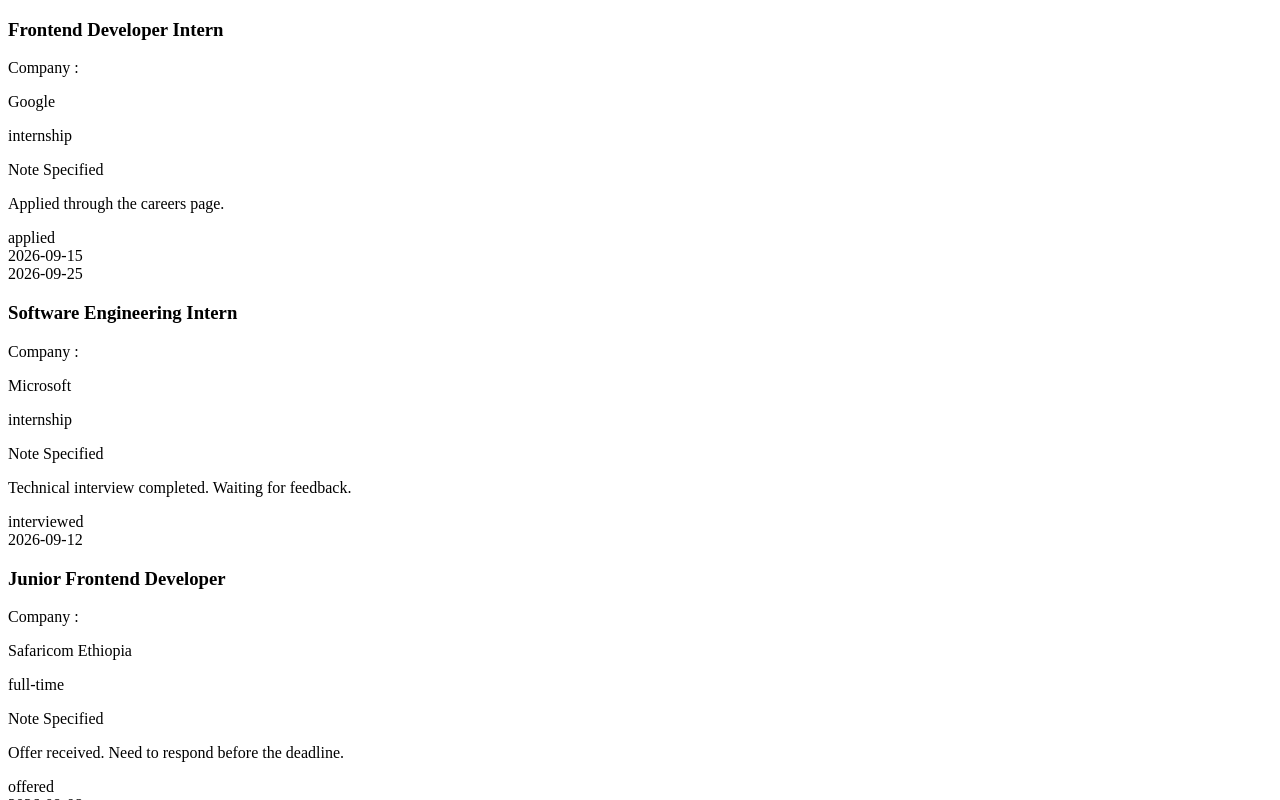
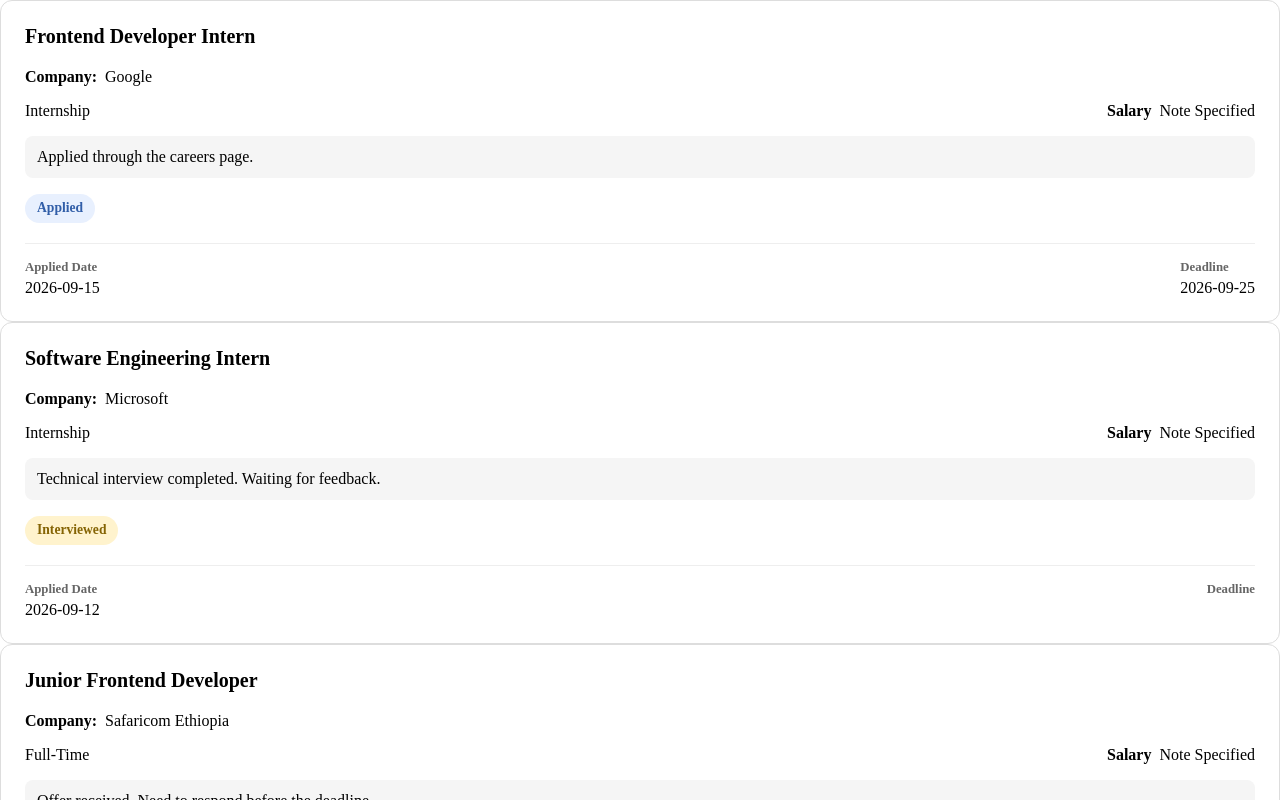
Before and after one commit to Ermi-haimi/job_application_tracker, a React (Vite) app: page / in a window 1280 px wide. Shown: the top 800 px of the page. Built offline with nearby package versions, Linux system fonts and the light colour scheme.

Commit message:
styled application card

```diff
--- a/src/components/applicationCard/ApplicationCard.css
+++ b/src/components/applicationCard/ApplicationCard.css
@@ -0,0 +1,108 @@
+.app-card-wrapper {
+  width: 100%;
+  padding: 1.5rem;
+  border: 1px solid #ddd;
+  border-radius: 12px;
+  background-color: white;
+  box-sizing: border-box;
+}
+
+.app-card-wrapper h3 {
+  margin: 0 0 1.25rem;
+  font-size: 1.25rem;
+}
+
+.company-wrapper {
+  display: flex;
+  gap: 0.5rem;
+  margin-bottom: 1rem;
+}
+
+.company-wrapper p:first-child {
+  font-weight: 600;
+}
+
+.jobtype-salary-wrapper {
+  display: flex;
+  justify-content: space-between;
+  align-items: center;
+  margin-bottom: 1rem;
+}
+
+.jobtype-salary-wrapper > p {
+  text-transform: capitalize;
+}
+
+.salary-wrapper {
+  display: flex;
+  gap: 0.5rem;
+  align-items: center;
+}
+
+.salary-wrapper p:first-child {
+  font-weight: 600;
+}
+
+.note-wrapper {
+  padding: 0.75rem;
+  margin-bottom: 1rem;
+  border-radius: 8px;
+  background-color: #f5f5f5;
+}
+
+.app-status {
+  display: inline-block;
+  padding: 0.4rem 0.75rem;
+  margin-bottom: 1.25rem;
+  border-radius: 20px;
+  font-size: 0.85rem;
+  font-weight: 600;
+  text-transform: capitalize;
+}
+
+.app-status.applied {
+  background-color: #e8f0fe;
+  color: #315ea8;
+}
+
+.app-status.saved {
+  background-color: #f1f1f1;
+  color: #555;
+}
+
+.app-status.interviewed {
+  background-color: #fff3cd;
+  color: #856404;
+}
+
+.app-status.offered {
+  background-color: #d1e7dd;
+  color: #146c43;
+}
+
+.app-status.rejected {
+  background-color: #f8d7da;
+  color: #842029;
+}
+
+.status-dates-wrapper {
+  display: flex;
+  justify-content: space-between;
+  gap: 1rem;
+  padding-top: 1rem;
+  border-top: 1px solid #eee;
+}
+
+.applied-date,
+.deadline {
+  display: flex;
+  flex-direction: column;
+  gap: 0.25rem;
+}
+
+.applied-date p:first-child,
+.deadline p:first-child {
+  font-size: 0.8rem;
+  font-weight: 600;
+  color: #666;
+}
--- a/src/components/applicationCard/ApplicationCard.tsx
+++ b/src/components/applicationCard/ApplicationCard.tsx
@@ -1,4 +1,5 @@
 import type { JobApplication } from "../../types/application";
+import "./ApplicationCard.css";
 
 interface ApplicationCardProps {
   application: JobApplication;
@@ -9,20 +10,31 @@
     <section className="app-card-wrapper">
       <h3>{application.position}</h3>
       <div className="company-wrapper">
-        <p>Company : </p>
+        <p>Company: </p>
         <p>{application.company}</p>
       </div>
       <div className="jobtype-salary-wrapper">
         <p>{application.jobType}</p>
-        <p>{application.salary ?? "Note Specified"}</p>
+        <div className="salary-wrapper">
+          <p>Salary</p> <p>{application.salary ?? "Note Specified"}</p>
+        </div>
       </div>
       <div className="note-wrapper">
         <p>{application.note ?? "No Note"}</p>
       </div>
+      <div className={`app-status ${application.status}`}>
+        {application.status}
+      </div>
       <div className="status-dates-wrapper">
-        <div className="app-status">{application.status}</div>
-        <div className="applied-date">{application.dateApplied ?? ""}</div>
-        <div className="deadline">{application.deadline ?? ""}</div>
+        <div className="applied-date">
+          <p>Applied Date</p>
+          <p>{application.dateApplied ?? ""}</p>
+        </div>
+
+        <div className="deadline">
+          <p>Deadline</p>
+          <p>{application.deadline ?? ""}</p>
+        </div>
       </div>
     </section>
   );
--- a/src/index.css
+++ b/src/index.css
@@ -0,0 +1,5 @@
+* {
+  margin: 0;
+  padding: 0;
+  box-sizing: border-box;
+}
```
